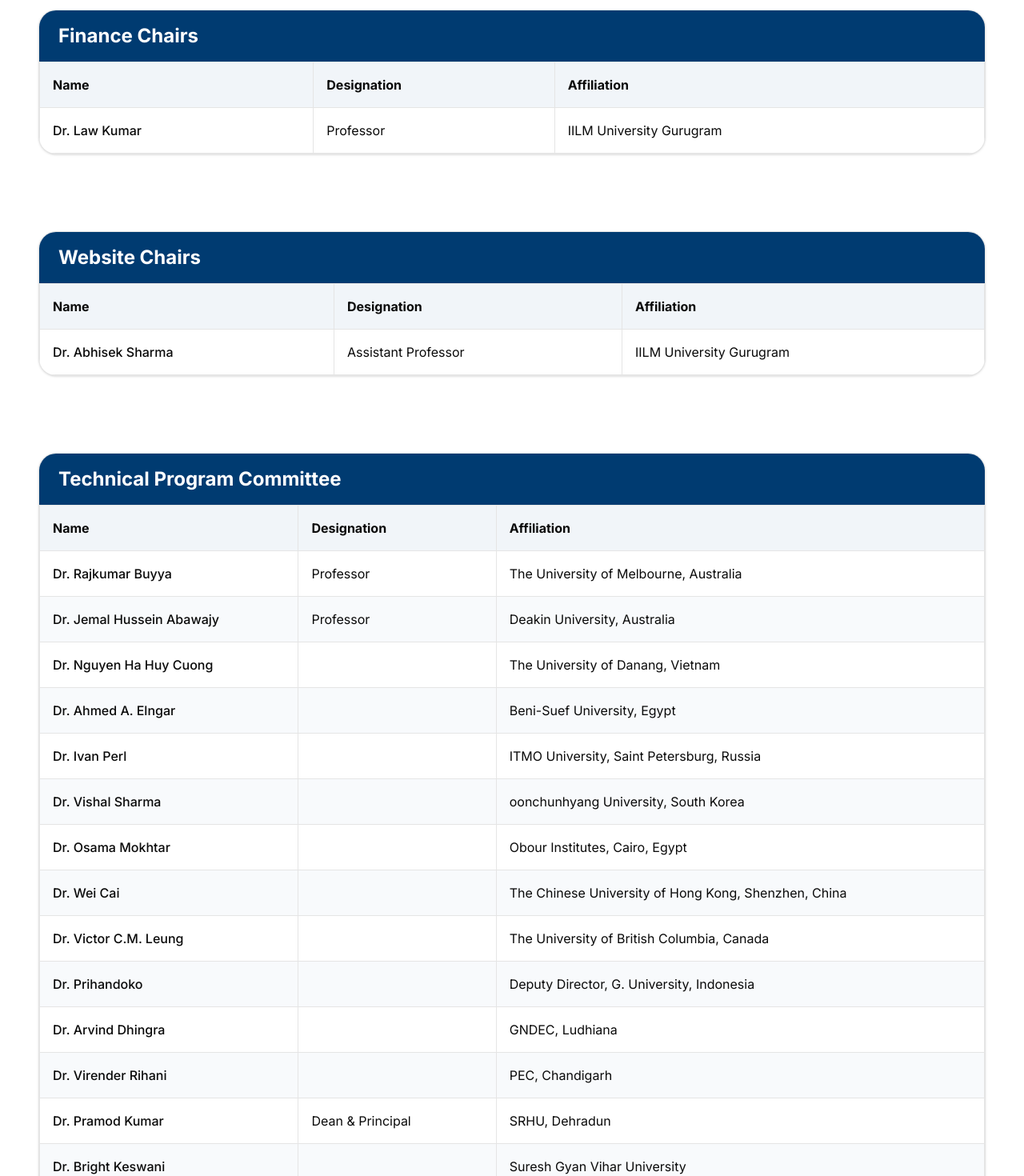
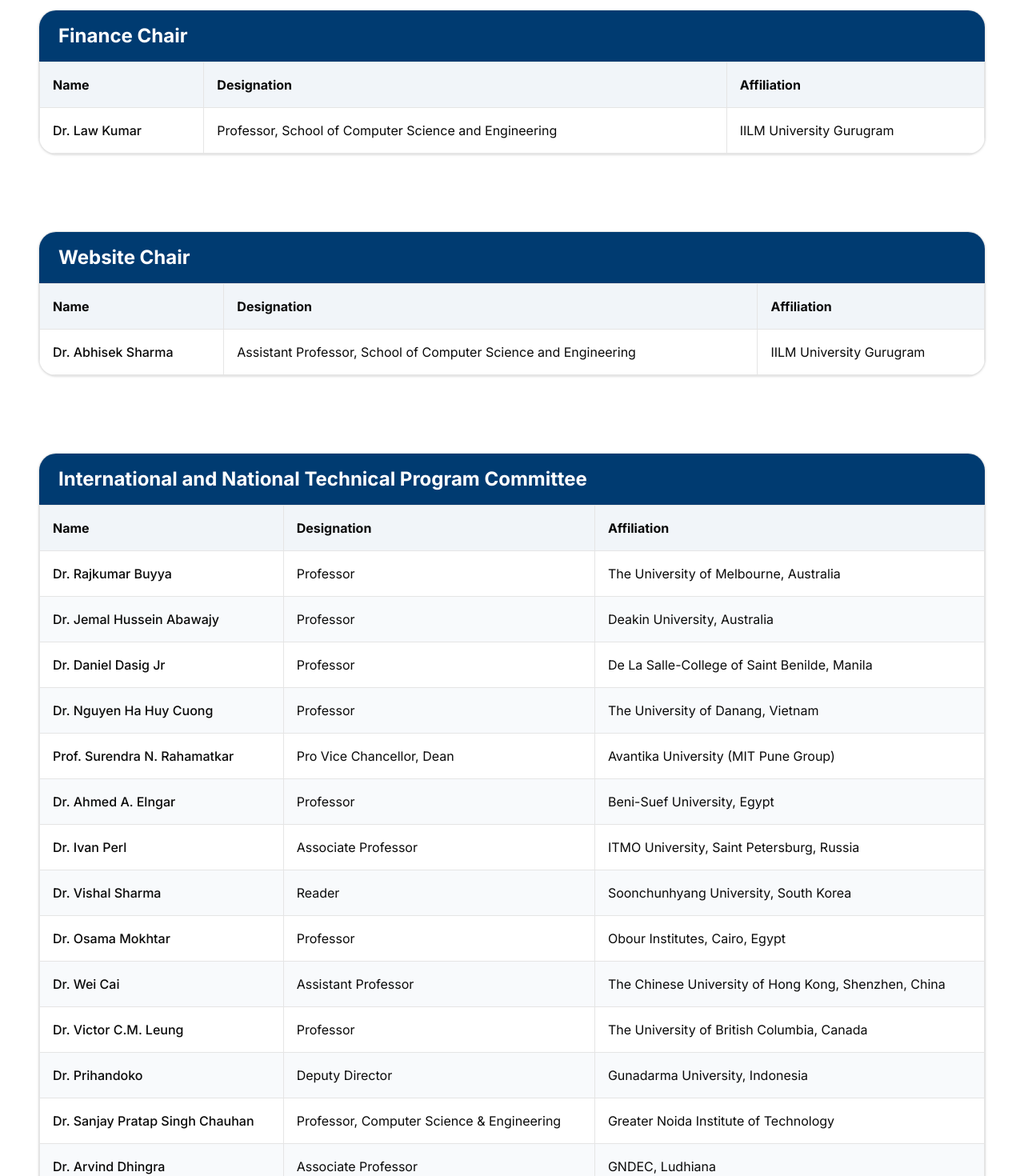
Before and after one commit to abhiseksharma/ICFCINT, a Next.js app: page /committee in a window 1280 px wide. Shown: the part 1180-2650 px from the top of the page at 80% size. Built offline with nearby package versions, Linux system fonts and the light colour scheme.

Commit message:
Refinements

```diff
--- a/app/committee/page.tsx
+++ b/app/committee/page.tsx
@@ -83,7 +83,7 @@
   const publicationChairs = [
     {
       name: "Dr. Manish Kumar",
-      designation: "Professor",
+      designation: "Professor, School of Computer Science and Engineering",
       organization: "IILM University Gurugram",
       image: "/images/profile-placeholder.jpg",
     },
@@ -92,7 +92,7 @@
     const financeChairs = [
     {
       name: "Dr. Law Kumar",
-      designation: "Professor",
+      designation: "Professor, School of Computer Science and Engineering",
       organization: "IILM University Gurugram",
       image: "/images/profile-placeholder.jpg",
     },
@@ -101,7 +101,7 @@
     const websiteChairs = [
     {
       name: "Dr. Abhisek Sharma",
-      designation: "Assistant Professor",
+      designation: "Assistant Professor, School of Computer Science and Engineering",
       organization: "IILM University Gurugram",
       image: "/images/profile-placeholder.jpg",
     },
@@ -119,54 +119,71 @@
     organization: "Deakin University, Australia",
   },
   {
+    name: "Dr. Daniel Dasig Jr",
+    designation: "Professor",
+    organization: "De La Salle-College of Saint Benilde, Manila",
+  },
+    {
     name: "Dr. Nguyen Ha Huy Cuong",
-    designation: "",
+    designation: "Professor",
     organization: "The University of Danang, Vietnam",
   },
+
+  {
+    name: "Prof. Surendra N. Rahamatkar",
+    designation: "Pro Vice Chancellor, Dean",
+    organization: "Avantika University (MIT Pune Group)",
+  },
+
   {
     name: "Dr. Ahmed A. Elngar",
-    designation: "",
+    designation: "Professor",
     organization: "Beni-Suef University, Egypt",
   },
     {
     name: "Dr. Ivan Perl",
-    designation: "",
+    designation: "Associate Professor",
     organization: "ITMO University, Saint Petersburg, Russia",
   },
     {
     name: "Dr. Vishal Sharma",
-    designation: "",
-    organization: "oonchunhyang University, South Korea",
+    designation: "Reader",
+    organization: "Soonchunhyang University, South Korea",
   },
     {
     name: "Dr. Osama Mokhtar",
-    designation: "",
+    designation: "Professor",
     organization: "Obour Institutes, Cairo, Egypt",
   },
       {
     name: "Dr. Wei Cai",
-    designation: "",
+    designation: "Assistant Professor",
     organization: "The Chinese University of Hong Kong, Shenzhen, China",
   },
       {
     name: "Dr. Victor C.M. Leung",
-    designation: "",
+    designation: "Professor",
     organization: "The University of British Columbia, Canada",
   },
       {
     name: "Dr. Prihandoko",
-    designation: "",
-    organization: "Deputy Director, G. University, Indonesia",
+    designation: "Deputy Director",
+    organization: "Gunadarma University, Indonesia",
+  },
+  {
+    name: "Dr. Sanjay Pratap Singh Chauhan",
+    designation: "Professor, Computer Science & Engineering",
+    organization: "Greater Noida Institute of Technology",
   },
       {
     name: "Dr. Arvind Dhingra",
-    designation: "",
+    designation: "Associate Professor",
     organization: "GNDEC, Ludhiana",
   },
       {
     name: "Dr. Virender Rihani",
-    designation: "",
-    organization: "PEC, Chandigarh",
+    designation: "Professor",
+    organization: "Shoolini University",
   },
       {
     name: "Dr. Pramod Kumar",
@@ -175,24 +192,24 @@
   },
       {
     name: "Dr. Bright Keswani",
-    designation: "",
+    designation: "Professor",
     organization: "Suresh Gyan Vihar University",
   },
       {
     name: "Dr. Vijay Luxmi",
-    designation: "",
+    designation: "Professor",
     organization: "Guru Kashi University, Bhatinda",
   },
   {
     name: "Dr. R.R. Bhargava",
-    designation: "",
+    designation: "Professor",
     organization: "IIT, Roorkee",
   },
-        {
-    name: "Mr. Amit Sangroya",
-    designation: "",
-    organization: "TCS Innovations Lab, Noida",
-  },
+  //       {
+  //   name: "Mr. Amit Sangroya",
+  //   designation: "",
+  //   organization: "TCS Innovations Lab, Noida",
+  // },
   {
     name: "Dr. Ashish Oberoi",
     designation: "",
@@ -225,14 +242,14 @@
   },
   {
     name: "Dr. Lakhwinder Kaur",
-    designation: "",
+    designation: "Professor",
     organization: "UCoE, PU, Patiala",
   },
-  {
-    name: "Dr. Umang Garg",
-    designation: "Associate Professor",
-    organization: "IILM University Gurugram",
-  },
+  // {
+  //   name: "Dr. Umang Garg",
+  //   designation: "Associate Professor",
+  //   organization: "IILM University Gurugram",
+  // },
   // {
   //   name: "Member Name",
   //   designation: "Designation",
@@ -242,6 +259,19 @@
 
 
 const organizingCommittee = [
+  {
+    name: "Member Name",
+    designation: "Professor",
+    organization: "ABC University",
+  },
+  {
+    name: "Member Name",
+    designation: "Associate Professor",
+    organization: "XYZ University",
+  },
+];
+
+const reviewCommittee = [
   {
     name: "Member Name",
     designation: "Professor",
@@ -469,28 +499,33 @@
       />
 
       <CommitteeTable
-        title="Program Chairs"
+        title="Program Chair"
         members={programChairs}
       />
 
       <CommitteeTable
-        title="Publication Chairs"
+        title="Publication Chair"
         members={publicationChairs}
       />
 
       <CommitteeTable
-        title="Finance Chairs"
+        title="Finance Chair"
         members={financeChairs}
       />
 
       <CommitteeTable
-        title="Website Chairs"
+        title="Website Chair"
         members={websiteChairs}
       />
 
       <CommitteeTable
-        title="Technical Program Committee"
+        title="International and National Technical Program Committee"
         members={technicalCommittee}
+      />
+
+      <CommitteeTable
+        title="Review Committee"
+        members={reviewCommittee}
       />
 
       {/* <CommitteeTable
--- a/app/contact/page.tsx
+++ b/app/contact/page.tsx
@@ -83,7 +83,7 @@
                   </td>
 
                   <td className="p-6">
-                    icfcint@iilm.edu
+                    icfcint2027@iilm.edu
                   </td>
                 </tr>
 
--- a/app/program/page.tsx
+++ b/app/program/page.tsx
@@ -76,13 +76,13 @@
             />
 
             <h2 className="mt-6 text-4xl font-bold">
-              Technical Program
+              Technical Program (To be announced)
             </h2>
 
-            <p className="mt-6 text-lg leading-8 text-slate-600">
+            {/* <p className="mt-6 text-lg leading-8 text-slate-600">
               Replace this section with a brief introduction to the conference
               program and schedule.
-            </p>
+            </p> */}
 
           </div>
 
@@ -91,7 +91,7 @@
 
       {/* Schedule */}
 
-      <section className="bg-slate-50 py-24">
+      {/* <section className="bg-slate-50 py-24">
 
         <Container>
 
@@ -144,11 +144,11 @@
 
         </Container>
 
-      </section>
+      </section> */}
 
       {/* Keynote */}
 
-      <section className="py-24">
+      {/* <section className="py-24">
 
         <Container>
 
@@ -171,11 +171,11 @@
 
         </Container>
 
-      </section>
+      </section> */}
 
       {/* Workshops */}
 
-      <section className="bg-slate-50 py-24">
+      {/* <section className="bg-slate-50 py-24">
 
         <Container>
 
@@ -219,11 +219,11 @@
 
         </Container>
 
-      </section>
+      </section> */}
 
       {/* Closing */}
 
-      <section className="py-24">
+      {/* <section className="py-24">
 
         <Container>
 
@@ -241,7 +241,7 @@
 
         </Container>
 
-      </section>
+      </section> */}
 
     </>
   );
--- a/app/registration/page.tsx
+++ b/app/registration/page.tsx
@@ -72,20 +72,20 @@
 const paymentDetails = [
   {
     field: "Account Name",
-    value: "HOD-CSE",
+    value: "-",
   },
   {
     field: "Account Number",
-    value: "7784344256",
+    value: "-",
   },
   {
     field: "Bank and Branch",
     value:
-      "Indian Bank, Hanumanthnagar Branch, Bengaluru - 560019",
+      "-",
   },
   {
     field: "IFSC Code",
-    value: "IDIB000B607",
+    value: "-",
   },
 ];
 
--- a/app/submission/page.tsx
+++ b/app/submission/page.tsx
@@ -78,6 +78,7 @@
 
             <p className="mt-6 leading-8 text-slate-600">
 
+                Authors may submit unpublished and original work.
                 All manuscripts must be submitted through the
                 Microsoft Conference Management Toolkit (CMT).
 
@@ -123,7 +124,7 @@
             </h2>
 
             <p className="mx-auto mt-8 max-w-4xl text-lg leading-8 text-slate-600">
-                Authors are requested to prepare their manuscripts using the two Column format.
+                Authors are requested to prepare their manuscripts using the two column format.
                 Papers must strictly follow the prescribed formatting guidelines before submission
                 through the conference management system.
             </p>
--- a/components/layout/footer.tsx
+++ b/components/layout/footer.tsx
@@ -120,11 +120,11 @@
             </h4>
 
             <p className="text-slate-400">
-              icfcint@iilm.edu
+              icfcint2027@iilm.edu
             </p>
 
             <p className="mt-3 text-slate-400">
-              Dr. Manish Kumar
+              Prof. Dr. Manish Kumar, School of Computer Science & Engineering, IILM University Gurugram, Haryana
             </p>
 
             <p className="mt-3 text-slate-400">
```
Also changed, not shown: app/call-for-papers/page.tsx (+56 -6 lines), 1 other file (tests, documents, lock files or other folders). Lines whose indentation alone changed are shown as unchanged.
